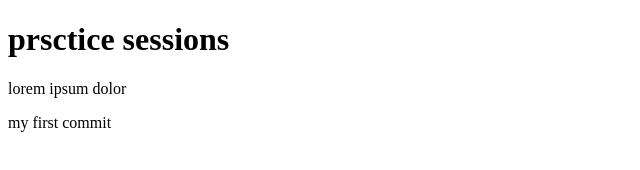
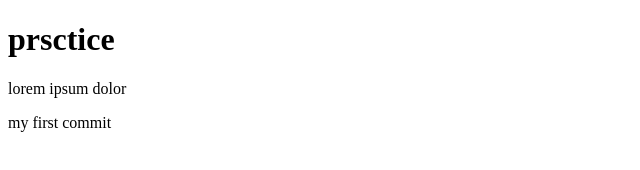
Before and after one commit to alex-mu/wednesday-class, a plain HTML site: page index.html in a window 1280 px wide. Shown: the whole page, without its empty margins (0-640 px from the left). Drawn offline with Linux system fonts and the light colour scheme.

Commit message:
chnge header

```diff
--- a/index.html
+++ b/index.html
@@ -7,7 +7,7 @@
     <title>Document</title>
 </head>
 <body>
-    <h1>prsctice sessions</h1>
+    <h1>prsctice </h1>
     <p>lorem ipsum dolor</p>
     <p>my first commit</p>
 </body>
```
